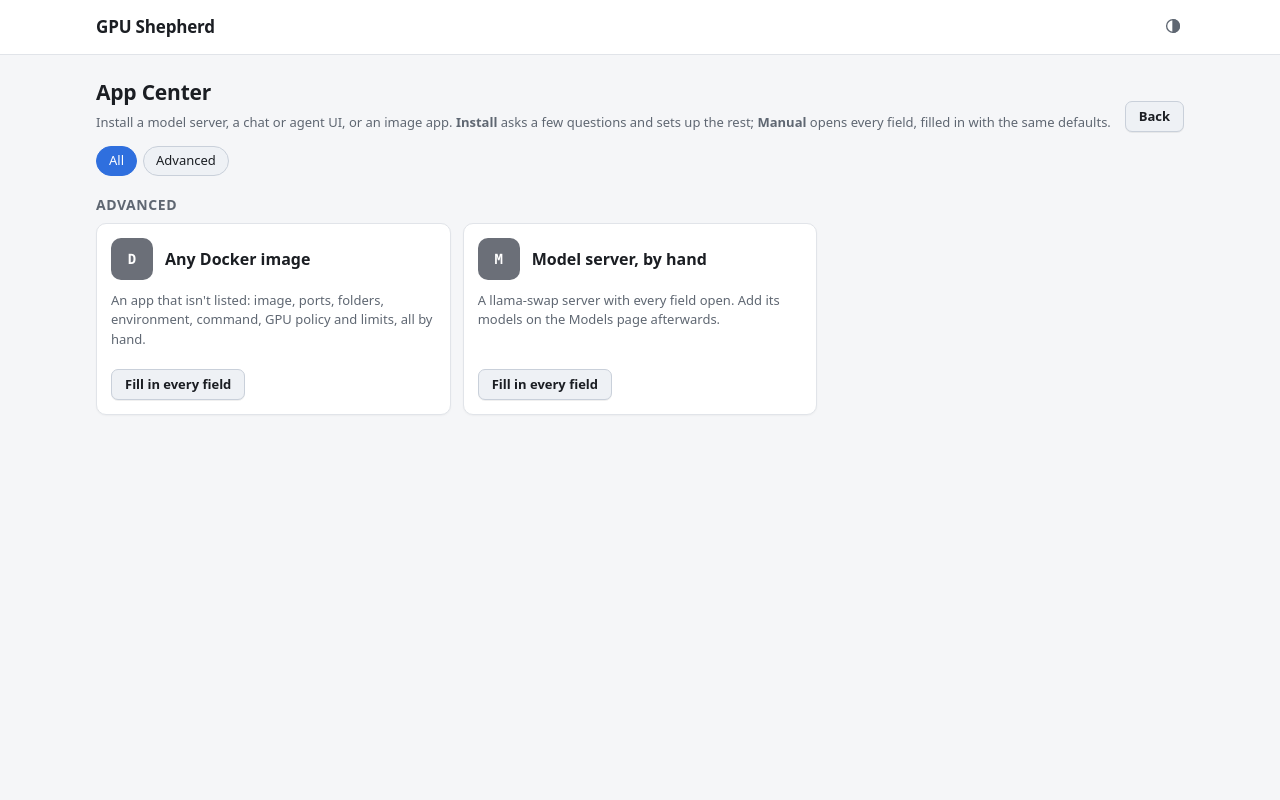
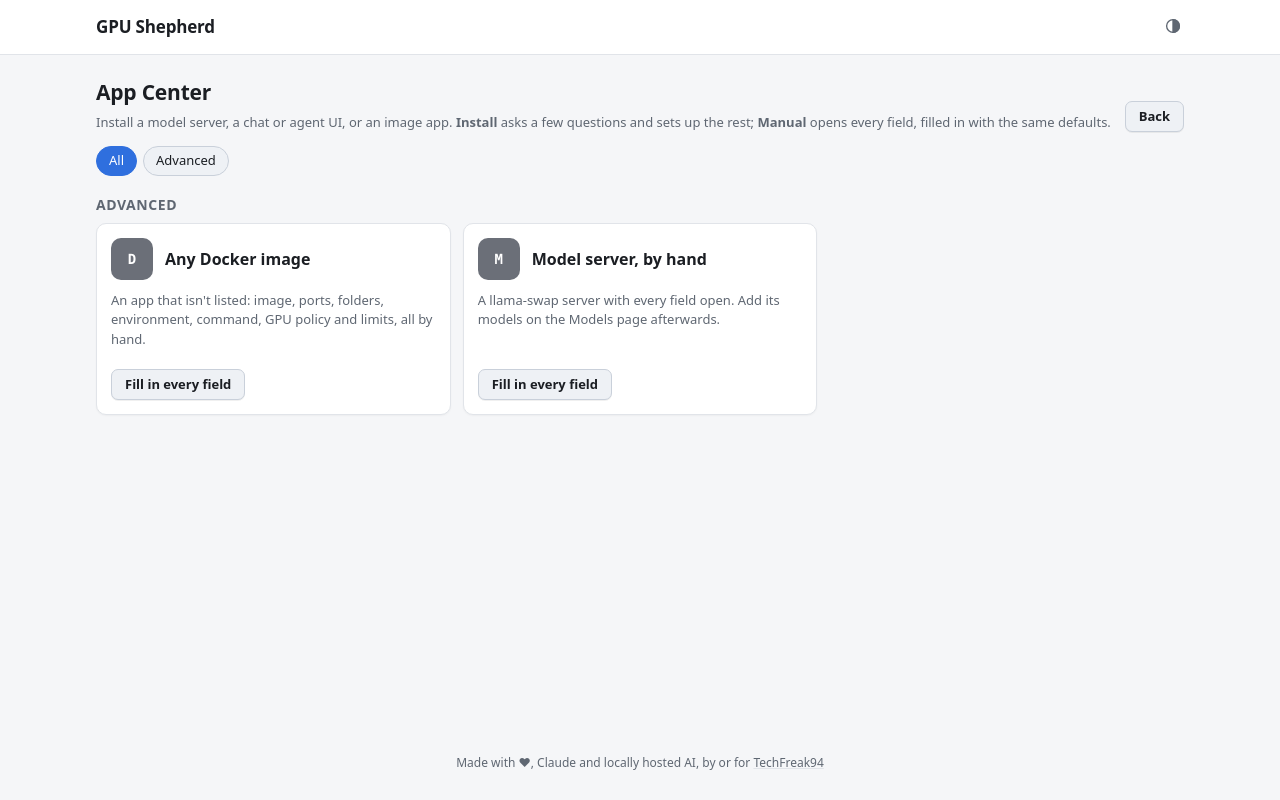
Before and after one commit to TechFreak94/GPU-Shepherd, a Python web app: template gpushepherd/templates/apps.html in a window 1280 px wide. Run offline with Jinja, Linux system fonts and the light colour scheme; the template is opened without the code that fills it, so the values that code supplies are empty.

Commit message:
Add a "made with Claude" footer to the dashboard and README (#93)
* Note in the README that GPU Shepherd is made with Claude and locally hosted AI

Co-Authored-By: Claude Sonnet 5.5 <noreply@anthropic.com>
Claude-Session: https://claude.ai/code/session_016Q83r6ZXRfwMaS8N4AzZ2D

* Add a small site footer to every dashboard page; move the README note to the bottom

Co-Authored-By: Claude Sonnet 5.5 <noreply@anthropic.com>
Claude-Session: https://claude.ai/code/session_016Q83r6ZXRfwMaS8N4AzZ2D

* Drop 'powered by' from the footer

Co-Authored-By: Claude Sonnet 5.5 <noreply@anthropic.com>
Claude-Session: https://claude.ai/code/session_016Q83r6ZXRfwMaS8N4AzZ2D

---------

Co-authored-by: Claude <noreply@anthropic.com>

```diff
--- a/gpushepherd/static/app.css
+++ b/gpushepherd/static/app.css
@@ -12,7 +12,7 @@
 *{box-sizing:border-box}
 [hidden]{display:none !important}
 html{-webkit-text-size-adjust:100%}
-body{margin:0;background:var(--bg);color:var(--fg);font:15px/1.5 system-ui,-apple-system,"Segoe UI",Roboto,sans-serif}
+body{margin:0;min-height:100vh;display:flex;flex-direction:column;background:var(--bg);color:var(--fg);font:15px/1.5 system-ui,-apple-system,"Segoe UI",Roboto,sans-serif}
 a{color:var(--accent)}
 .wrap{max-width:1120px;margin:0 auto;padding:0 16px}
 .top{border-bottom:1px solid var(--line);background:var(--card)}
@@ -22,7 +22,7 @@ nav{margin-left:auto;display:flex;gap:14px;align-items:center}
 nav a,nav button.link{color:var(--muted);text-decoration:none;font-size:14px;padding:4px 2px;border-bottom:2px solid transparent}
 nav a:hover,nav button.link:hover{color:var(--fg);border-bottom-color:var(--btn-line)}
 nav a[aria-current=page]{color:var(--fg);border-bottom-color:var(--accent)}
-main.wrap{padding:18px 16px 48px}
+main.wrap{padding:18px 16px 24px}
 h1{font-size:21px;margin:4px 0 4px;letter-spacing:-.01em}
 h2{font-size:16px;margin:0}
 h3{font-size:14px;margin:18px 0 8px;color:var(--muted);text-transform:uppercase;letter-spacing:.04em}
@@ -267,3 +267,4 @@ nav button.theme svg{width:18px;height:18px;fill:none;stroke:currentColor;stroke
 .pic img,.pic .vid{display:block;width:100%;aspect-ratio:1;object-fit:cover;border-radius:6px;background:var(--bar);border:1px solid var(--line)}
 .pic .vid{display:flex;align-items:center;justify-content:center;color:var(--muted)}
 .pic label{display:flex;gap:6px;align-items:flex-start;overflow-wrap:anywhere}
+main.wrap{flex:1;width:100%;box-sizing:border-box}.site-foot{width:100%;box-sizing:border-box;text-align:center;padding:0 16px 28px;font-size:12px}.site-foot a{color:inherit;text-decoration:underline;text-decoration-color:var(--line)}.site-foot a:hover{color:var(--fg)}
--- a/gpushepherd/templates/base.html
+++ b/gpushepherd/templates/base.html
@@ -41,6 +41,7 @@
   {% if flash %}<div class="flash">{{ flash }}</div>{% endif %}
   {% block content %}{% endblock %}
 </main>
+<footer class="wrap site-foot muted small">Made with <span aria-label="love">&#9829;</span>, Claude and locally hosted AI, by or for <a href="https://github.com/TechFreak94" target="_blank" rel="noopener">TechFreak94</a></footer>
 <dialog id="modal" aria-labelledby="modal-title"><div id="modal-body"></div></dialog>
 <div id="toasts" aria-live="polite"></div>
 </body>
```
Also changed, not shown: README.md.
